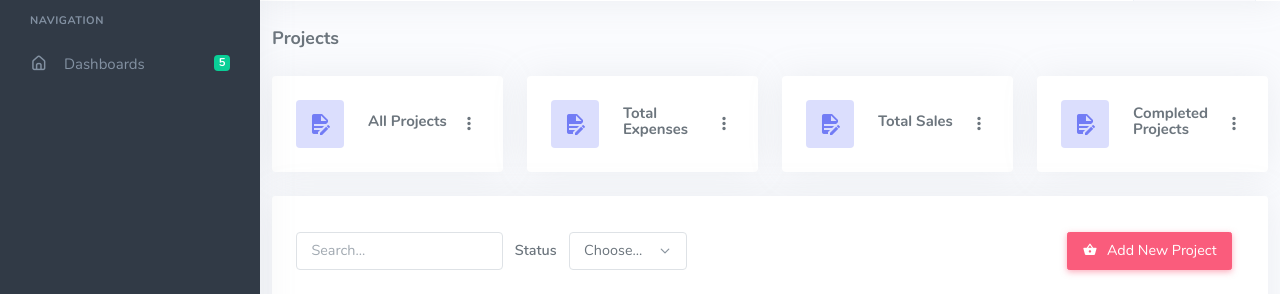
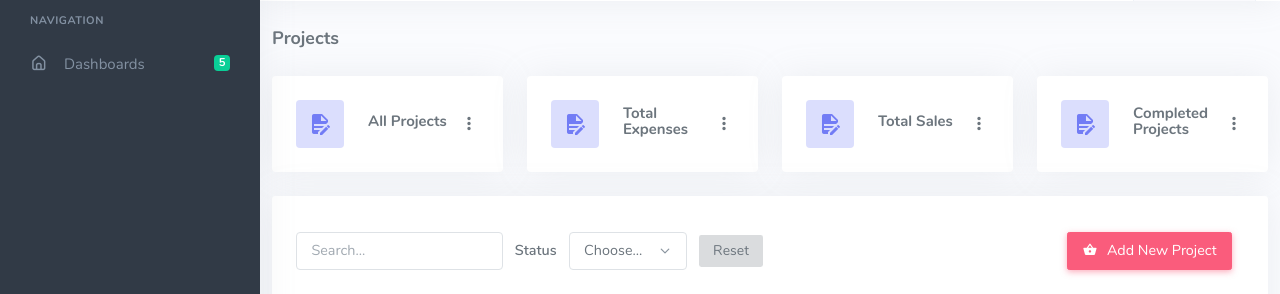
Before and after one commit to TrippleA-Ashaba/real_estate_management, a Django app: template templates/core/projects.html in a window 1280 px wide. Shown: the part 69-363 px from the top of the page. Run offline with Django 4.2, Linux system fonts and the light colour scheme; the template is opened without the code that fills it, so the values that code supplies are empty; some libraries are stand-ins or nearby versions.

Commit message:
Add reset button

```diff
--- a/templates/core/projects.html
+++ b/templates/core/projects.html
@@ -209,6 +209,9 @@
 									</select>
 								</div>
 							</div>
+							<div class="col-auto">
+								<a href="" class="btn btn-sm bg-secondary-lighten">Reset</a>
+							</div>
 						</form>
 					</div>
 					<div class="col-xl-4">
```
